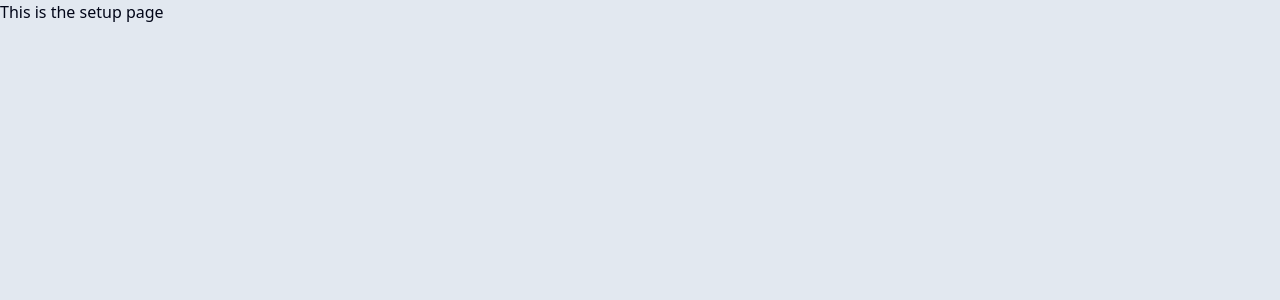
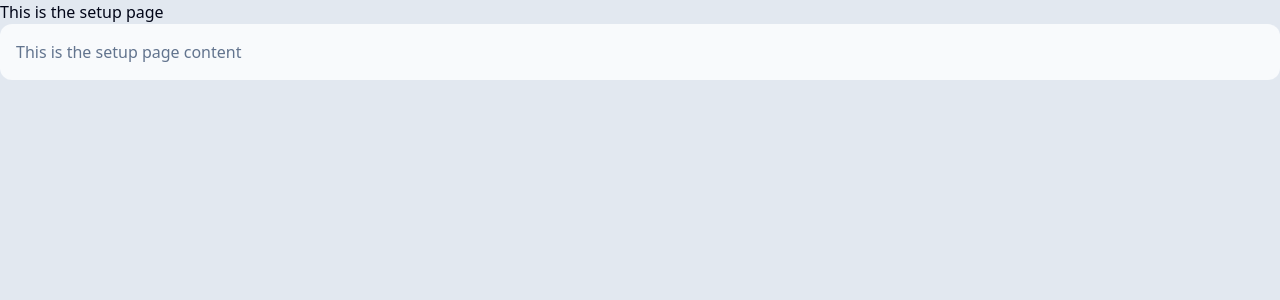
Before and after one commit to tomchan123/taskey, a Vue app: page /setup in a window 1280 px wide. Shown: the top 300 px of the page. Built offline with nearby package versions, Linux system fonts and the light colour scheme.

Commit message:
feat: added card component

```diff
--- a/src/assets/css/main.css
+++ b/src/assets/css/main.css
@@ -2,17 +2,27 @@
 
 @custom-variant dark (&:where(.dark, .dark *));
 
+/* Default theme */
 :root {
   --background: var(--color-slate-200);
   --foreground: var(--color-slate-950);
+  --card: var(--color-slate-50);
+  --card-foreground: var(--color-slate-500);
 
   @variant dark {
     --backgounrd: var(--color-slate-800);
     --foreground: var(--color-slate-50);
+    --card: var(--color-slate-600);
+    --card-foreground: var(--color-slate-400);
   }
 }
 
 @theme inline {
+  /* App background and foreground color */
   --color-background: var(--background);
   --color-foreground: var(--foreground);
+
+  /* Card background and foreground color */
+  --color-card: var(--card);
+  --color-card-foreground: var(--card-foreground);
 }
--- /dev/null
+++ b/src/components/ui/TaskeyCard.vue
@@ -0,0 +1,29 @@
+<script setup lang="ts">
+import { tv, type VariantProps } from 'tailwind-variants'
+
+const card = tv({
+  base: 'bg-card text-card-foreground p-4',
+  variants: {
+    rounded: {
+      small: 'rounded-xl',
+      normal: 'rounded-xl',
+      large: 'rounded-4xl',
+    },
+  },
+  defaultVariants: {
+    rounded: 'normal',
+  },
+})
+type CardVariant = VariantProps<typeof card>
+
+interface IProps {
+  rounded?: CardVariant['rounded']
+}
+const props = defineProps<IProps>()
+</script>
+
+<template>
+  <div :class="card(props)">
+    <slot />
+  </div>
+</template>
--- a/src/views/SetupView.vue
+++ b/src/views/SetupView.vue
@@ -1,5 +1,10 @@
-<script setup lang="ts"></script>
+<script setup lang="ts">
+import TaskeyCard from '@/components/ui/TaskeyCard.vue'
+</script>
 
 <template>
   <h1>This is the setup page</h1>
+  <TaskeyCard>
+    <p>This is the setup page content</p>
+  </TaskeyCard>
 </template>
```
